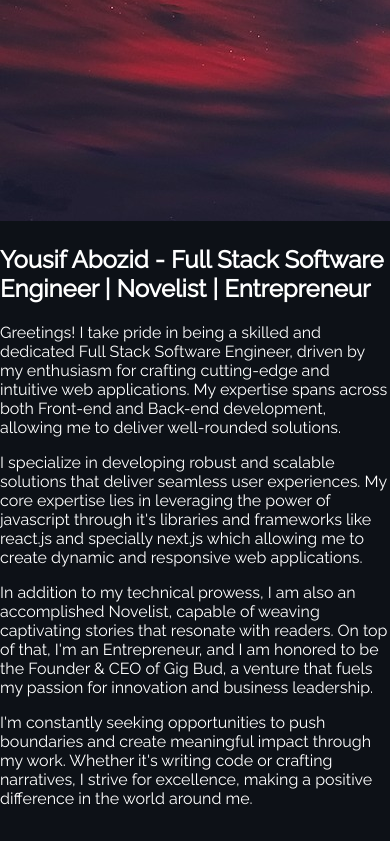
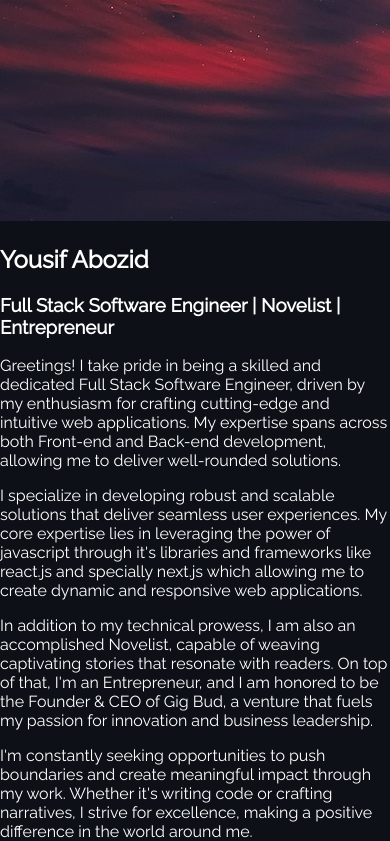
Before and after one commit to YousifAbozid/YousifAbozid.github.io, a Next.js app: page / in a window 390 px wide. Shown: the part 1324-2165 px from the top of the page. Before the commit the page ends 2132 px from the top, so only its background shows below. Built offline with nearby package versions, Linux system fonts and the light colour scheme.

Commit message:
change bio section to fit small screens

```diff
--- a/components/Bio.js
+++ b/components/Bio.js
@@ -5,7 +5,8 @@ const Bio = () => {
         <img src="bg.jpg"></img>
       </div>
       <div className="bio">
-        <h2>Yousif Abozid - Full Stack Software Engineer | Novelist | Entrepreneur</h2>
+        <h2>Yousif Abozid</h2>
+        <h3>Full Stack Software Engineer | Novelist | Entrepreneur</h3>
         <p>
           Greetings! I take pride in being a skilled and dedicated Full Stack Software Engineer, driven by my enthusiasm
           for crafting cutting-edge and intuitive web applications. My expertise spans across both Front-end and
--- a/styles/bio.css
+++ b/styles/bio.css
@@ -7,6 +7,7 @@
   margin: 0;
   padding: 0;
   border-bottom: 20px solid rgb(22, 27, 34);
+  transition: all 1s ease;
 }
 
 .bio-container .avatar {
@@ -17,7 +18,7 @@
   margin: 100px auto;
   border: none;
   border-radius: 50%;
-  cursor: pointer;
+  transition: all 1s ease;
 }
 
 .bio-container .avatar img {
@@ -35,14 +36,54 @@
   font-size: 20px;
   height: 100%;
   width: 70%;
+  transition: all 1s ease;
 }
 
-.bio-container .bio h2 {
-  margin: 20px 20px;
+.bio-container .bio h2,
+h3 {
+  margin: 20px;
+  text-align: center;
+  transition: all 1s ease;
 }
 
 .bio-container .bio p {
   text-align: justify;
-  margin: 20px 20px;
+  margin: 20px;
   line-height: 1.4;
+  transition: all 1s ease;
 }
+
+@media screen and (max-width: 720px) {
+  .bio-container {
+    flex-direction: column;
+    align-items: center;
+    justify-content: center;
+    transition: all 1s ease;
+  }
+
+  .bio-container .avatar {
+    /* height: 290px;
+    width: 290px; */
+    margin: 30px auto;
+    z-index: -1;
+    transition: all 1s ease;
+  }
+
+  .bio-container .bio {
+    font-size: 18px;
+    width: 100%;
+    transition: all 1s ease;
+  }
+
+  .bio-container .bio h2,
+  h3 {
+    margin: 10px;
+    transition: all 1s ease;
+  }
+
+  .bio-container .bio p {
+    margin: 20px;
+    line-height: 1.2;
+    transition: all 1s ease;
+  }
+}
```
